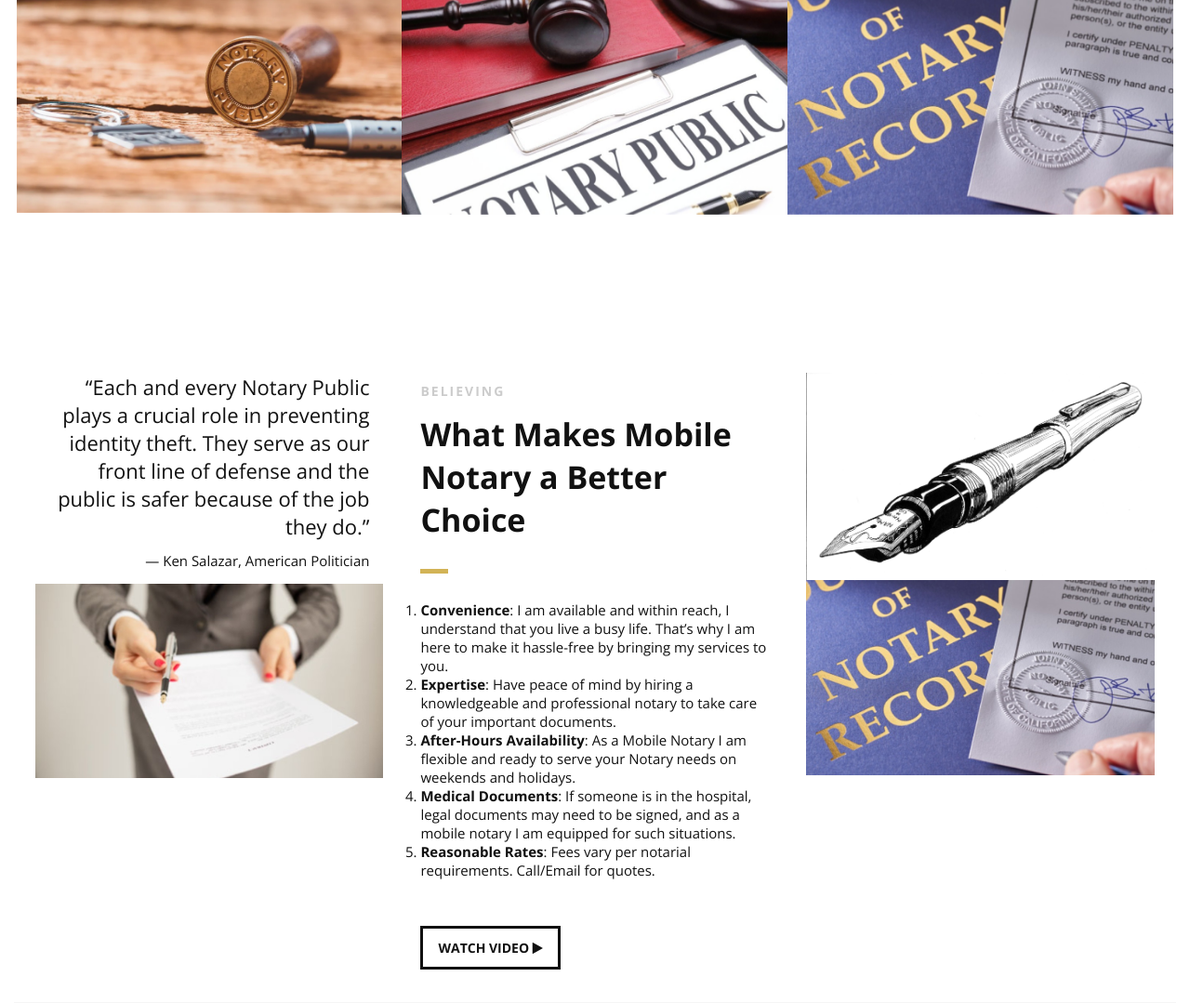
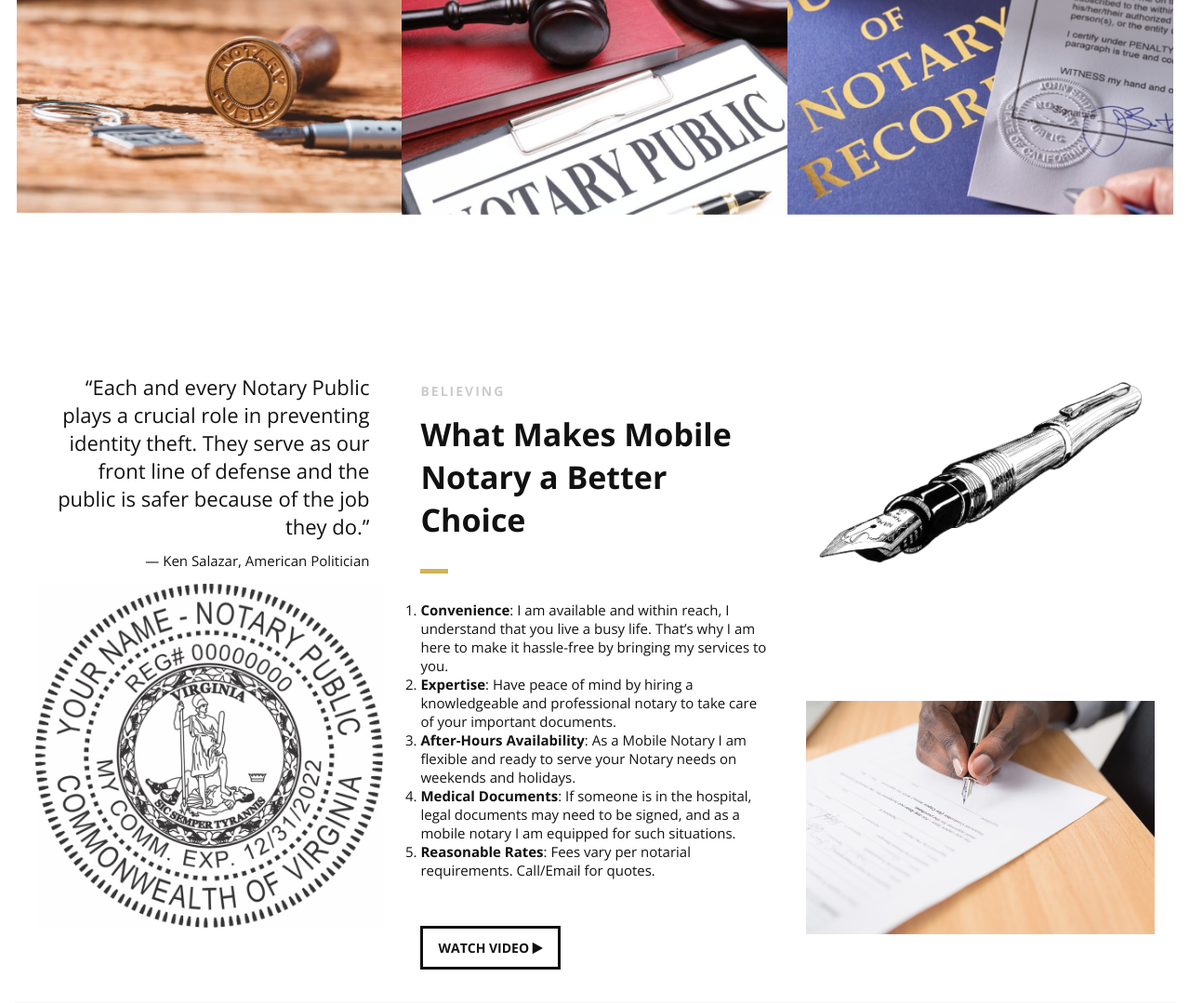
Before and after one commit to lrmoon/Notary, a Django app: page / in a window 1280 px wide. Shown: the part 1767-2846 px from the top of the page at 93% size. Run offline with Django 3.2, Linux system fonts and the light colour scheme.

Commit message:
final ppolishes

```diff
--- a/main_app/static/css/style.css
+++ b/main_app/static/css/style.css
@@ -711,6 +711,9 @@ a img {
 
 a img:hover {
     opacity: 0.7;
+}
+#smallpen{
+    margin-top:130px !important;
 }
 
 /*------------------------------------------------------------------------------------------*/
--- a/main_app/templates/base.html
+++ b/main_app/templates/base.html
@@ -230,7 +230,7 @@ data-featherlight-filter="a">
                         <footer>— Ken Salazar, American Politician</footer>
                     </blockquote>
                     <!-- End of Testimonial-->
-                    <img src="{% static 'images/gallery-images/papersign.jpg' %}" alt="Landing Page"/>
+                    <img src="{% static 'images/stampVA2.gif' %}" alt="Landing Page"/>
                 </div>
                 <!--End Content Left Side-->
 
@@ -261,8 +261,8 @@ data-featherlight-filter="a">
                 <!--End Content Right Side-->
 
                 <div class="col-3">
-                    <img class="resize" src="{% static 'images/pen.png' %}" alt="pen"/>
-                    <img src="{% static 'images/gallery-images/bluerevision.jpg' %}" alt="Landing Page"/>
+                    <img class="resize" src="{% static 'images/penNew.png' %}" alt="pen"/>
+                    <img id="smallpen" src="{% static 'images/man_writing.jpeg' %}" alt="Landing Page"/>
                 </div>
 
 
```
Also changed, not shown: main_app/static/images/man_writing.jpeg (added), main_app/static/images/penNew.png (added), main_app/static/images/stampVA.jpeg (added), main_app/static/images/stampVA2.gif (added).
